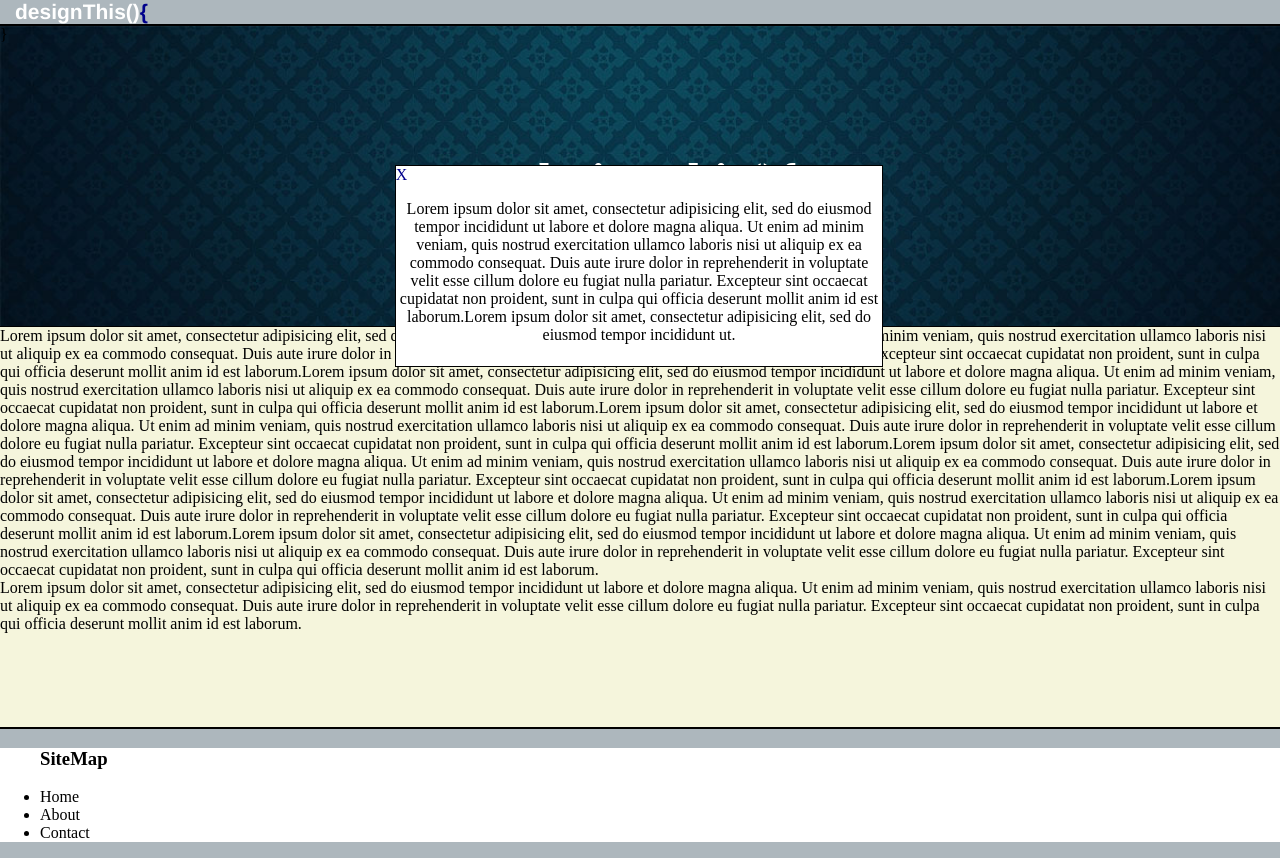
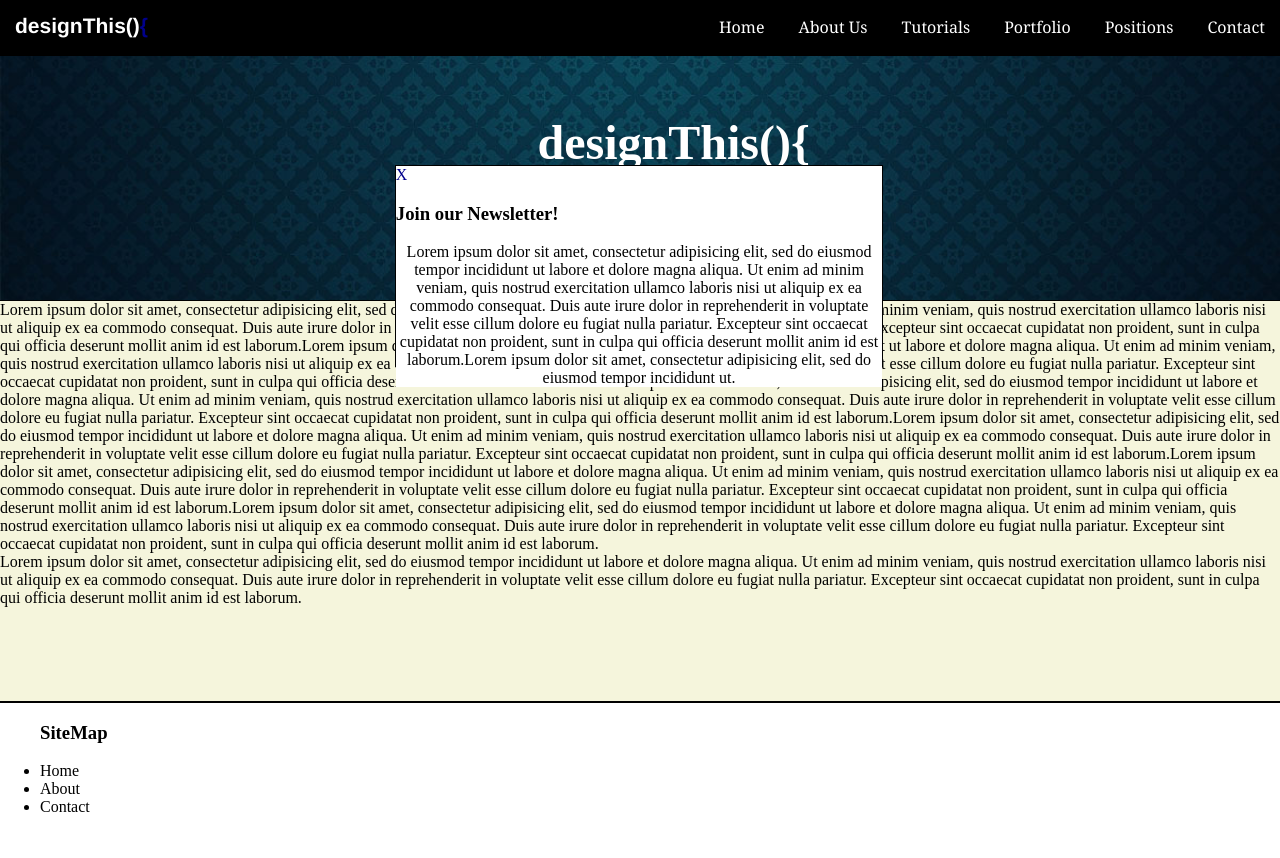
Before and after one commit to mwelshy/workshopmodal, a plain HTML site: page index.html in a window 1280 px wide. After the commit the page ends 832 px from the top, so only its background shows below. Drawn offline with Linux system fonts and the light colour scheme.

Commit message:
added navigation. Messed with more styling. Made header bar fixed

```diff
--- a/index.html
+++ b/index.html
@@ -11,13 +11,25 @@
 		<header>
 			<div class="header-bar">
 				<h1>designThis()<span>{</span></h1>
+					<ul>
+						<li>Home</li>
+						<li>About Us</li>
+						<li>Tutorials</li>
+						<li>Portfolio</li>
+						<li>Positions</li>
+						<li>Contact</li>
+
+					</ul>
 
 			</div>
 
 
 
 			<div class="header-img">
-				<h2>designThis(){</h2>}
+				<div class="header-title">
+					<h2>designThis(){</h2>
+
+				</div>
 
 
 
@@ -91,6 +103,7 @@
 	<div id="myModal" class="modal">
 		<div class="modal-content">
 			<span class="close">X</span>
+				<h3>Join our Newsletter!</h3>
 				<p>Lorem ipsum dolor sit amet, consectetur adipisicing elit, sed do eiusmod
 				tempor incididunt ut labore et dolore magna aliqua. Ut enim ad minim veniam,
 				quis nostrud exercitation ullamco laboris nisi ut aliquip ex ea commodo
--- a/style.css
+++ b/style.css
@@ -1,17 +1,22 @@
 body {
-	background-color: #adb7bd;
 	margin: 0;
 	position: relative;
+
 }
 
 #container {
 	width: 100%;
+	position: relative;
 }
 
 
 
 .header-bar {
 	border-bottom: 2px solid black;
+	position: fixed;
+	width: 100%;
+	background-color:black;
+
 
 }
 
@@ -21,7 +26,25 @@ body {
 	color: white;
 	margin-left: 15px;
 	font-family: helvetica;
+	float:left;
 
+}
+
+.header-bar ul {
+	display: inline-block;
+	float:right;
+}
+
+.header-bar li {
+	display: inline;
+	color:white;
+	padding: 15px;
+	font-family: Georgia;
+}
+
+.header-title {
+	position: relative;
+	top: 25%;
 }
 
 
@@ -33,7 +56,7 @@ body {
 	width: 100%;
 	height: 300px;
 	border-bottom: 1px solid black;
-	position: relative;
+
 
 
 }
@@ -42,7 +65,7 @@ body {
 	display: inline;
 	position: absolute;
 	top: 29%;
-	left: 41%;
+	left: 42%;
 	font-size: 48px;
 	color:white;
 }
```
